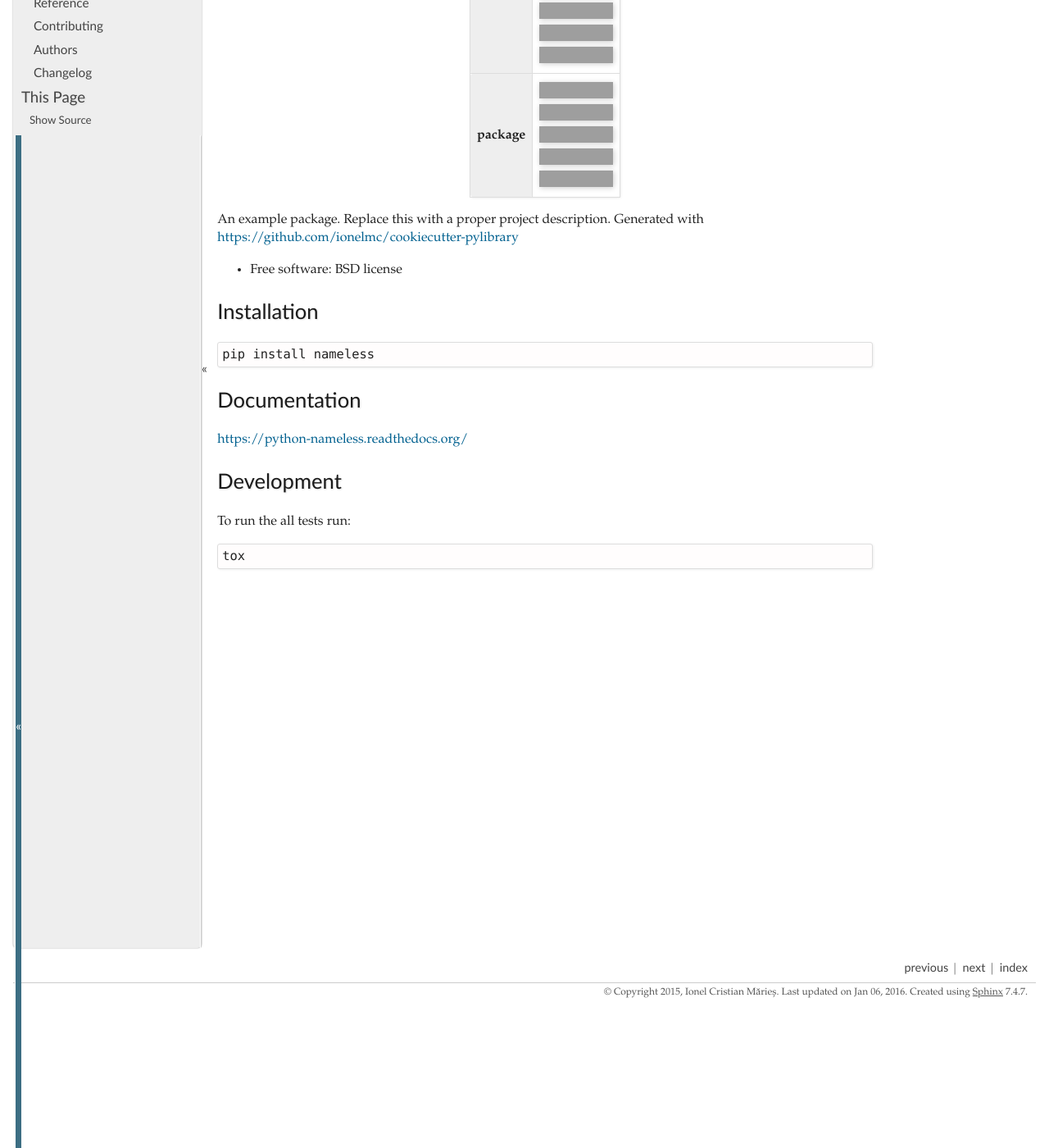
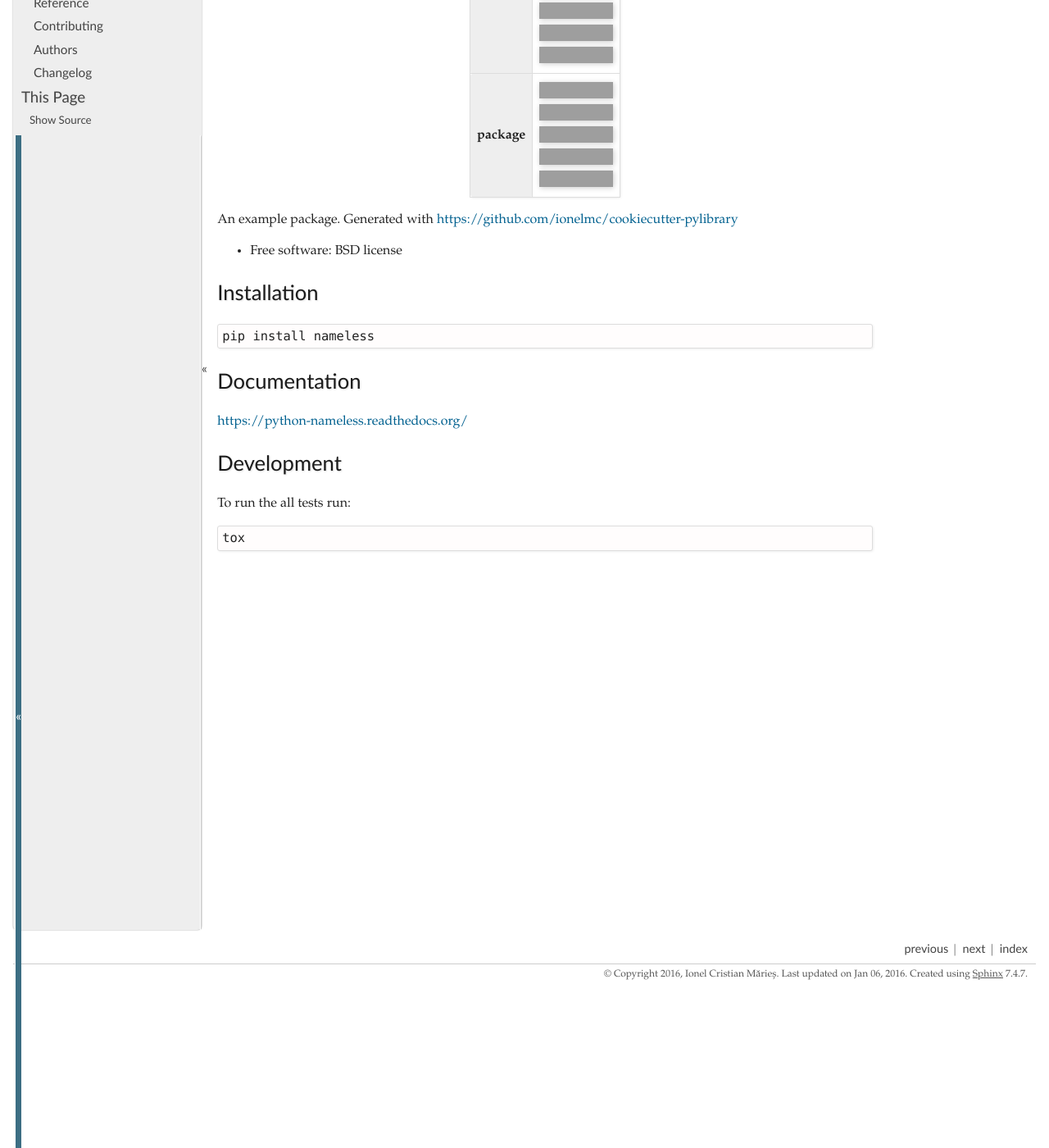
Before and after one commit to ionelmc/python-nameless, a Sphinx documentation site: the page built from docs/readme.rst, in a window 1280 px wide and 1400 px high, scrolled down 339 px, cut to the strip 0-1400 px from the top of the window. Shown: the whole strip at 82% size. Built offline with Sphinx 7.4.7, drawn with Linux system fonts in a browser that asks for light colours; grey boxes are pictures that could not be loaded.

Commit message:
Update from template.

```diff
--- a/CHANGELOG.rst
+++ b/CHANGELOG.rst
@@ -2,7 +2,7 @@
 Changelog
 =========
 
-0.1.0 (2015-12-21)
+0.1.0 (2016-01-06)
 -----------------------------------------
 
 * First release on PyPI.
--- a/README.rst
+++ b/README.rst
@@ -79,8 +79,7 @@ Overview
 
 .. end-badges
 
-An example package. Replace this with a proper project description. Generated with
-https://github.com/ionelmc/cookiecutter-pylibrary
+An example package. Generated with https://github.com/ionelmc/cookiecutter-pylibrary
 
 * Free software: BSD license
 
--- a/docs/conf.py
+++ b/docs/conf.py
@@ -22,7 +22,7 @@ if os.getenv('SPELLCHECK'):
 source_suffix = '.rst'
 master_doc = 'index'
 project = 'Nameless'
-year = '2015'
+year = '2016'
 author = 'Ionel Cristian Mărieș'
 copyright = '{0}, {1}'.format(year, author)
 version = release = '0.1.0'
```
Also changed, not shown: setup.py (+3 -4 lines), .bumpversion.cfg, .travis.yml, 4 other files.
